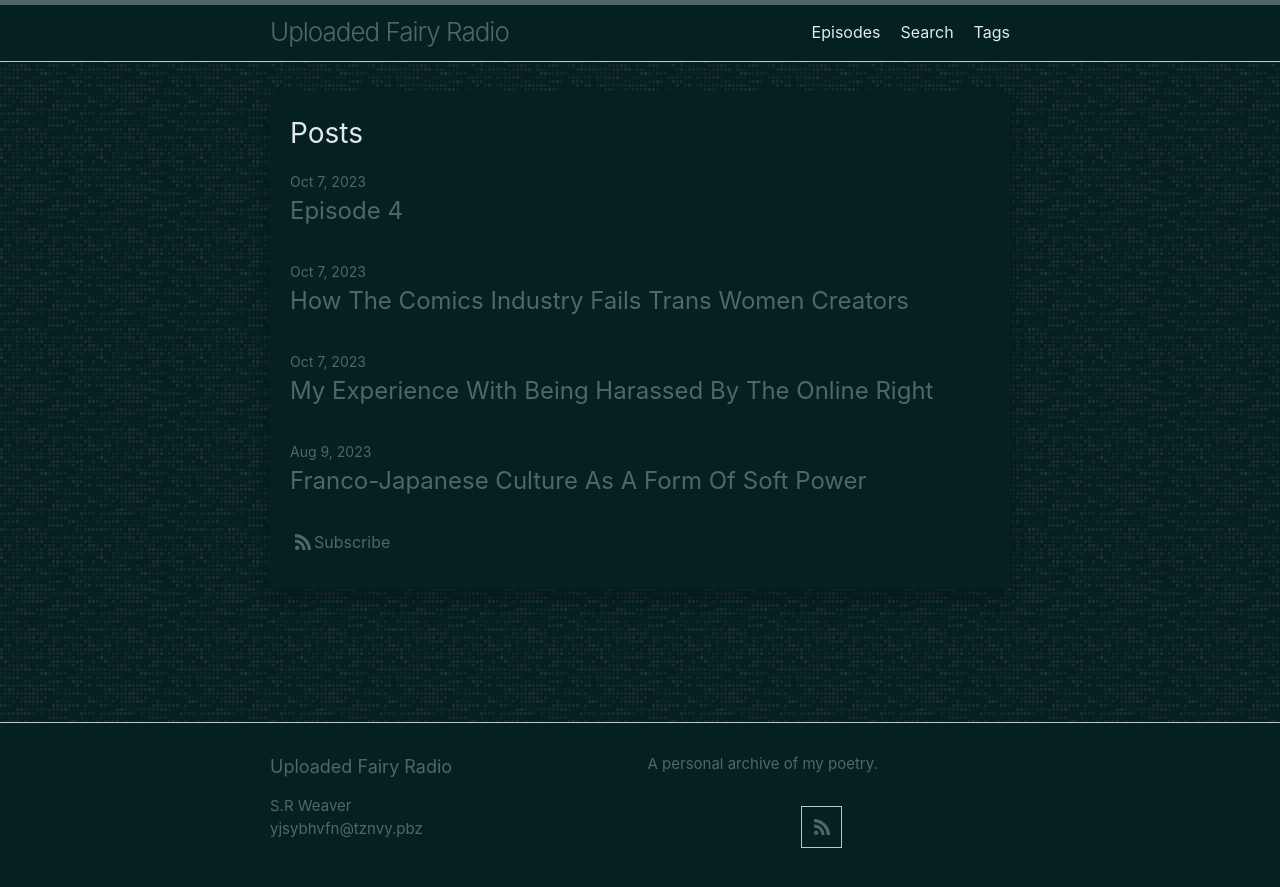
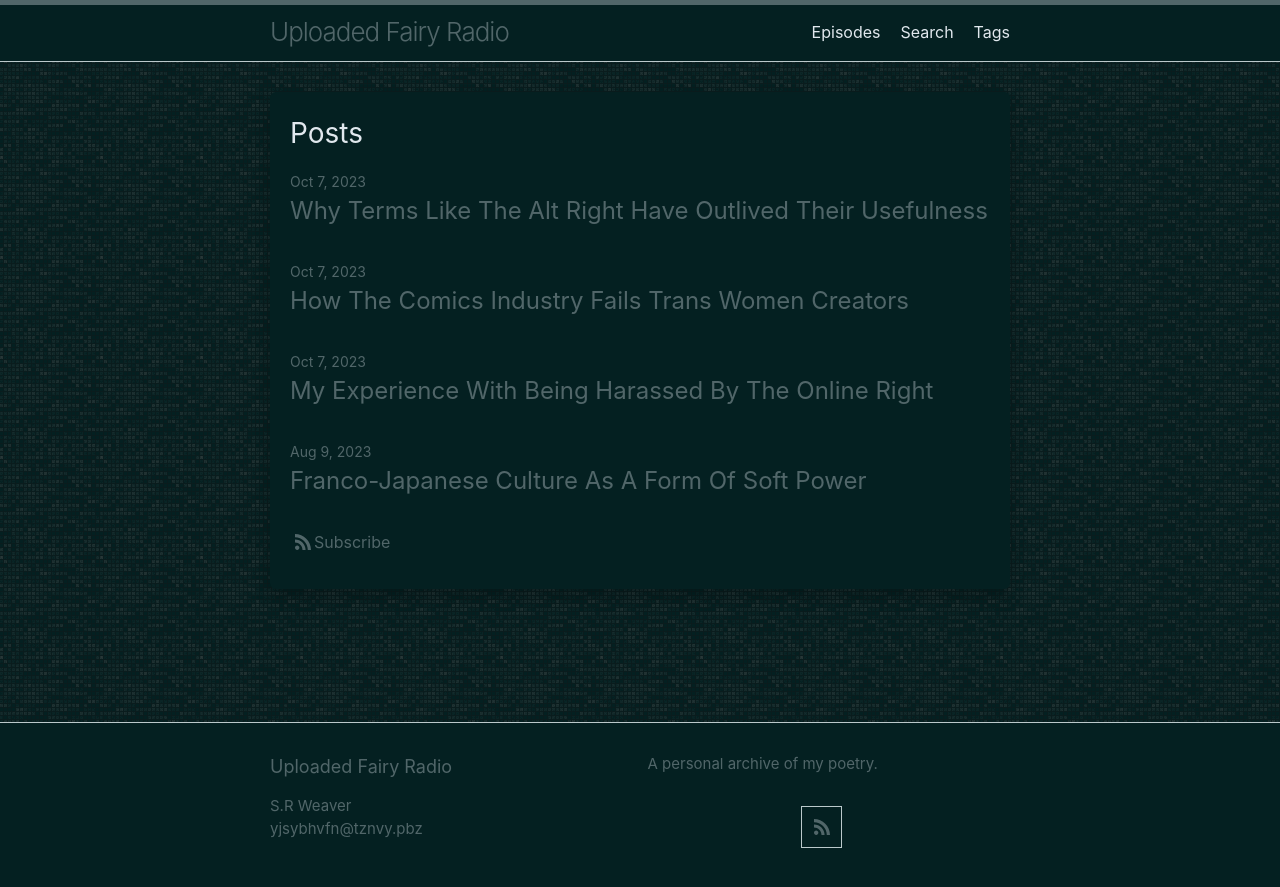
Before and after one commit to LWFlouisa/UploadedFairyRadio, a Jekyll site: the page built from index.md, in a window 1280 px wide. Shown: the top 887 px of the page. Built offline with Jekyll 4.4.1, drawn with Linux system fonts in a browser that asks for light colours.

Commit message:
Update 2023-10-07-episode4.md

```diff
--- a/_posts/2023-10-07-episode4.md
+++ b/_posts/2023-10-07-episode4.md
@@ -1,12 +1,12 @@
 ---
-title: "Episode 4"
+title: "Why Terms Like The Alt Right Have Outlived Their Usefulness"
 author: "S.R. Weaver"
 tags: archive essay
 ---
-## How The Comics Industry Fails Trans Women Creators
+## Why Terms Like The Alt Right Have Outlived Their Usefulness
 ![image](https://github.com/LWFlouisa/UploadedFairyRadio/blob/main/Images/ehena-marie.png?raw=true)
 
  <audio controls>
-  <source src="https://lwflouisa.github.io/UploadedFairyRadio/Audio/How Comics Industry Fails Trans Women Creators.webm" type="audio/mpeg">
+  <source src="https://UploadedFairyRadio/Audio/WhyTermsLikeTheAltRightOutlivedTheirUsefulness.webm" type="audio/mpeg">
 Your browser does not support the audio element.
 </audio>
```
